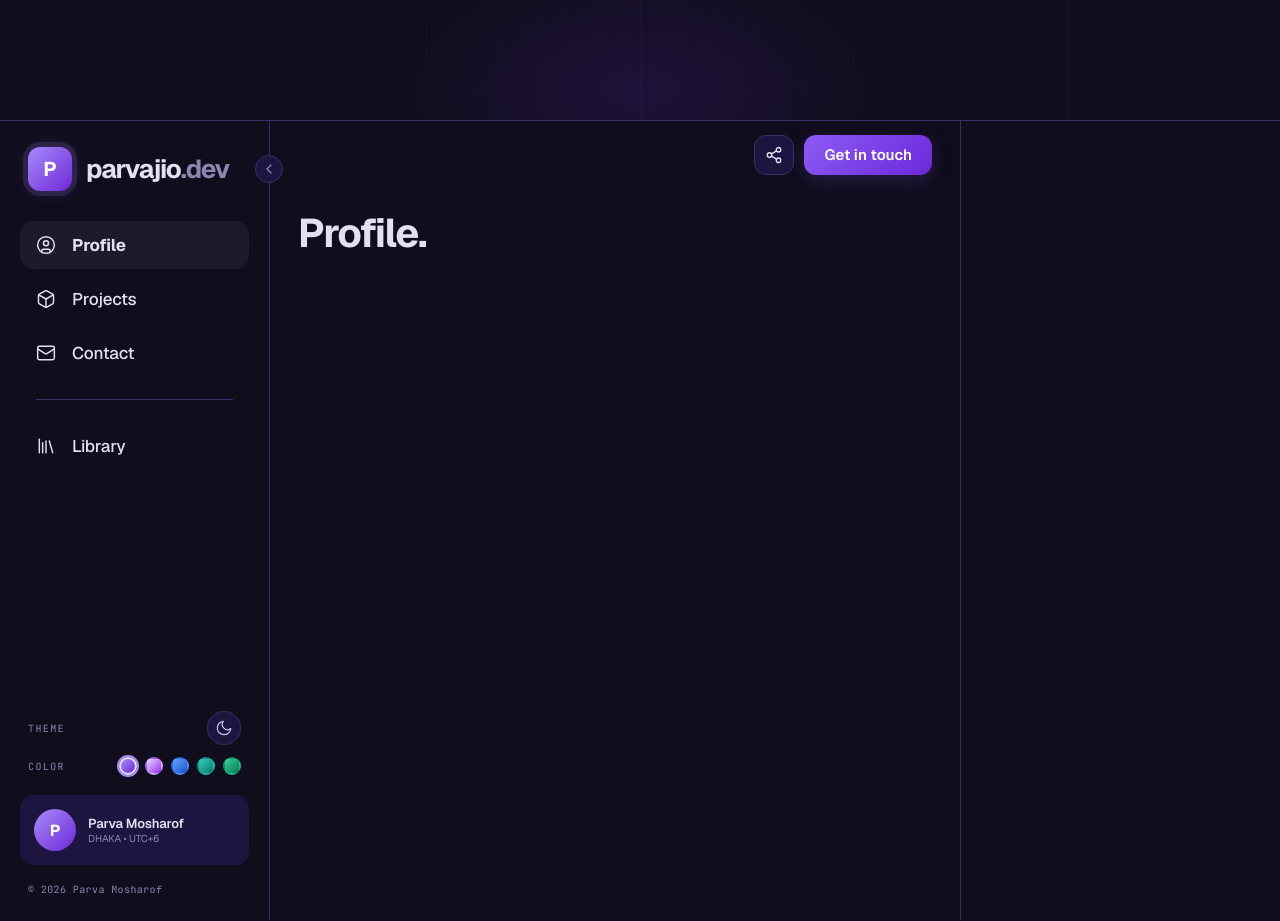
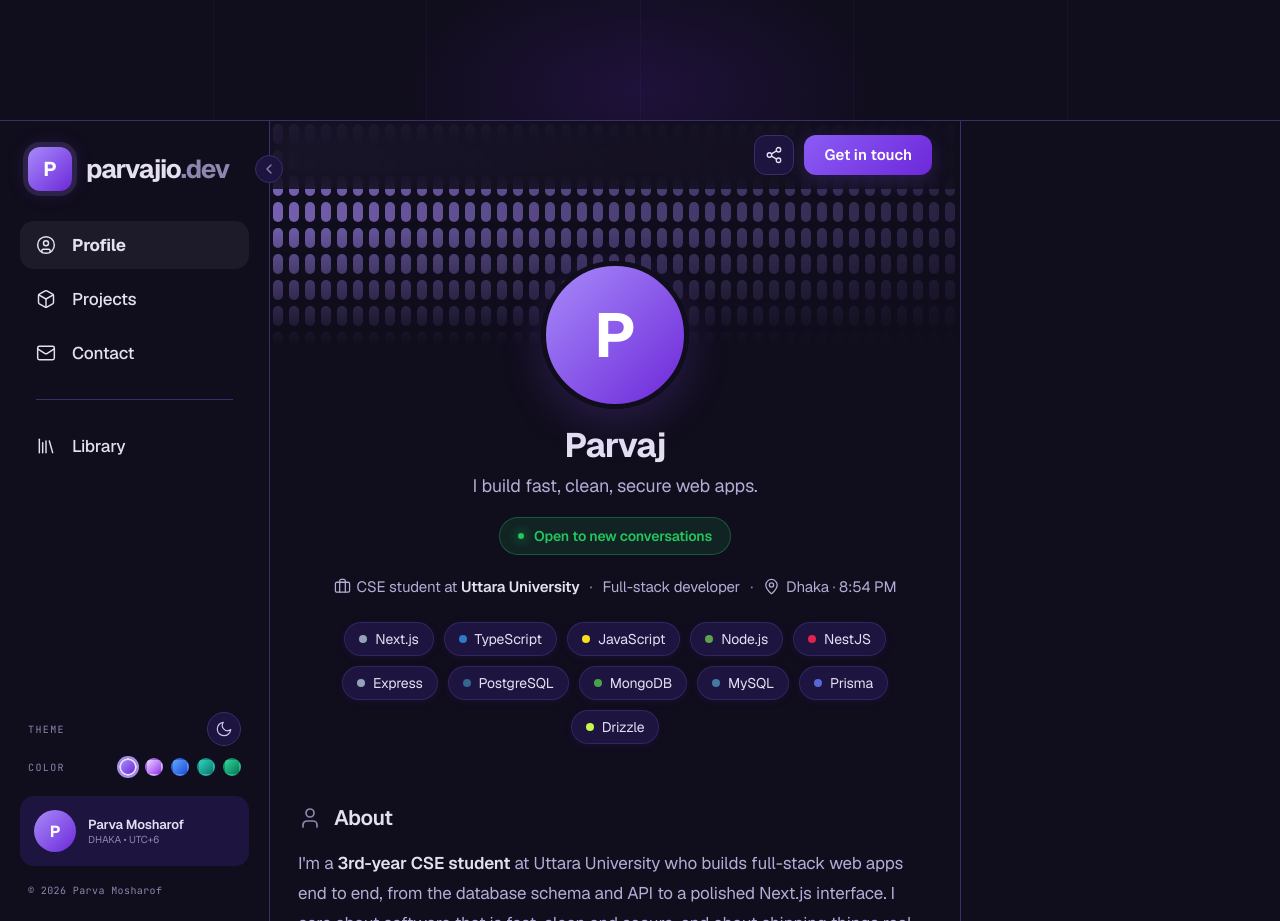
Before and after one commit to parvajio/parvajioapp, a Next.js app: page / in a window 1280 px wide. Shown: the part 680-1601 px from the top of the page. Built offline with nearby package versions, Linux system fonts and the light colour scheme.

Commit message:
feat(profile): port full ProfileTab markup with data-toc sections

```diff
--- a/components/ProfileTab.tsx
+++ b/components/ProfileTab.tsx
@@ -1,8 +1,165 @@
+import type { CSSProperties } from "react";
+import {
+  Briefcase,
+  Check,
+  Globe,
+  GraduationCap,
+  Languages as LanguagesIcon,
+  Layers,
+  MapPin,
+  User,
+} from "lucide-react";
+import { CHIPS, LANGUAGES, STACK_ROWS, TIMELINE } from "@/data/profile";
+import DhakaClock from "./DhakaClock";
+
+const AVAILABILITY = ["Freelance", "Internship", "Full-time", "Async-friendly"];
+
 export default function ProfileTab() {
   return (
     <div id="tab-profile">
+      <section className="hero">
+        <div className="banner" aria-hidden="true"></div>
+        <div className="hero-avatar">P</div>
+        <h1 className="hero-name">Parvaj</h1>
+        <p className="hero-tag">I build fast, clean, secure web apps.</p>
+        <span className="status">
+          <i className="dot"></i>Open to new conversations
+        </span>
+        <p className="hero-meta">
+          <span>
+            <Briefcase aria-hidden="true" />
+            CSE student at <b>Uttara University</b>
+          </span>
+          <span className="sep">·</span>
+          <span>Full-stack developer</span>
+          <span className="sep">·</span>
+          <span>
+            <MapPin aria-hidden="true" />
+            Dhaka <span className="sep">·</span>{" "}
+            <DhakaClock variant="inline" />
+          </span>
+        </p>
+        <div className="chips">
+          {CHIPS.map((chip) => (
+            <span
+              key={chip.label}
+              className="chip"
+              style={{ "--c": chip.color } as CSSProperties}
+            >
+              <i></i>
+              {chip.label}
+            </span>
+          ))}
+        </div>
+      </section>
+
       <div className="page">
-        <h1 className="page-title">Profile.</h1>
+        <section data-toc="About">
+          <h2 className="sec-h">
+            <User aria-hidden="true" />
+            About
+          </h2>
+          <div className="prose">
+            <p>
+              I&apos;m a <b>3rd-year CSE student</b> at Uttara University who
+              builds full-stack web apps end to end, from the database schema
+              and API to a polished Next.js interface. I care about software
+              that is fast, clean and secure, and about shipping things real
+              people use.
+            </p>
+            <p>
+              Alongside my studies I&apos;ve spent around{" "}
+              <b>8 years teaching privately</b>, which taught me to break
+              complex ideas into simple steps. I bring the same habit to code:
+              clear structure, readable naming and honest documentation.
+            </p>
+          </div>
+          <div className="grid2">
+            <div className="panel tint">
+              <div className="p-label">
+                <MapPin aria-hidden="true" />
+                Based in
+              </div>
+              <div className="p-title">Dhaka, Bangladesh</div>
+              <DhakaClock variant="panel" />
+            </div>
+            <div className="panel">
+              <div className="p-label">
+                <Globe aria-hidden="true" />
+                Availability
+              </div>
+              <div className="p-title">Remote-friendly</div>
+              <p className="p-text">
+                Open to freelance work, internships and full-time roles, and
+                comfortable collaborating across time zones.
+              </p>
+              <div className="checks">
+                {AVAILABILITY.map((item) => (
+                  <span key={item} className="check">
+                    <Check aria-hidden="true" />
+                    {item}
+                  </span>
+                ))}
+              </div>
+            </div>
+          </div>
+        </section>
+
+        <section data-toc="Stack">
+          <h2 className="sec-h">
+            <Layers aria-hidden="true" />
+            Stack
+          </h2>
+          <div className="panel">
+            {STACK_ROWS.map((row) => (
+              <div key={row.key} className="kv-row">
+                <span className="kv-k">{row.key}</span>
+                <div className="pills">
+                  {row.pills.map((pill) => (
+                    <span key={pill} className="pill-s">
+                      {pill}
+                    </span>
+                  ))}
+                </div>
+              </div>
+            ))}
+          </div>
+        </section>
+
+        <section data-toc="Journey">
+          <h2 className="sec-h">
+            <GraduationCap aria-hidden="true" />
+            Journey
+          </h2>
+          <div className="panel">
+            <div className="tl">
+              {TIMELINE.map((item) => (
+                <div key={item.title} className="tl-item">
+                  <div className="tl-t">{item.title}</div>
+                  <div className="tl-m">{item.meta}</div>
+                  <p className="tl-p">{item.text}</p>
+                </div>
+              ))}
+            </div>
+          </div>
+        </section>
+
+        <section data-toc="Languages">
+          <h2 className="sec-h">
+            <LanguagesIcon aria-hidden="true" />
+            Languages
+          </h2>
+          <div className="panel">
+            <div className="langs">
+              {LANGUAGES.map((lang) => (
+                <div key={lang.name} className="lang">
+                  <b>{lang.name}</b>
+                  <span>{lang.level}</span>
+                </div>
+              ))}
+            </div>
+          </div>
+        </section>
       </div>
     </div>
   );
```
